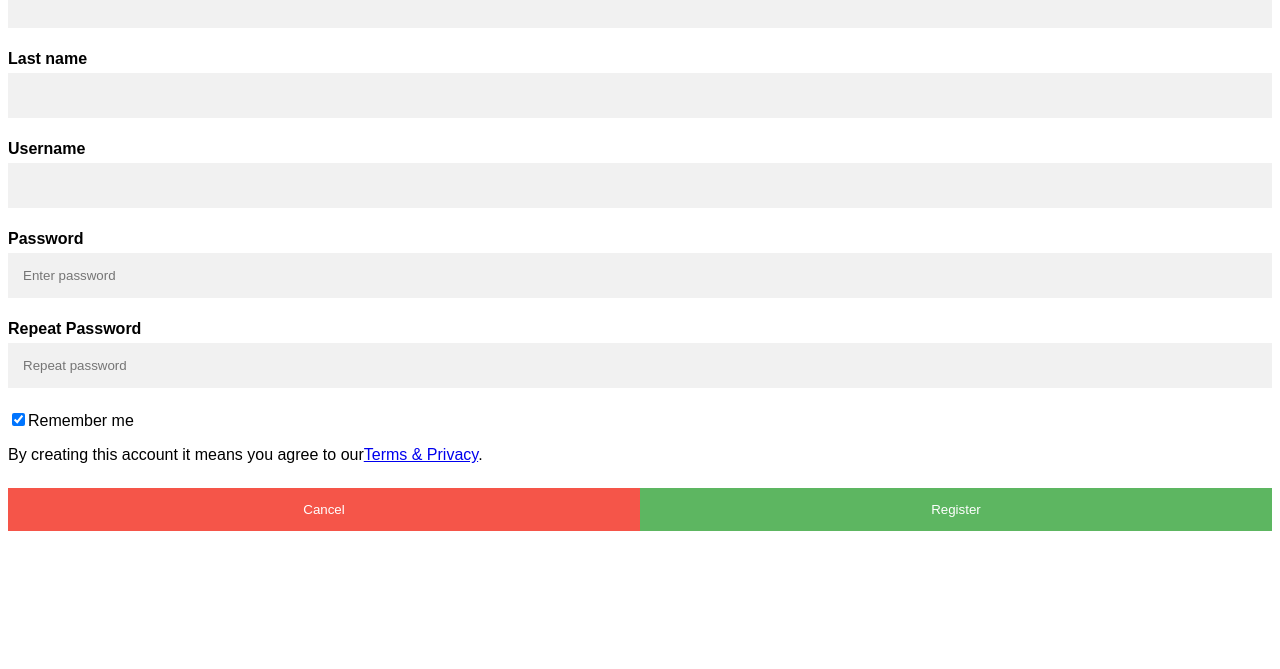
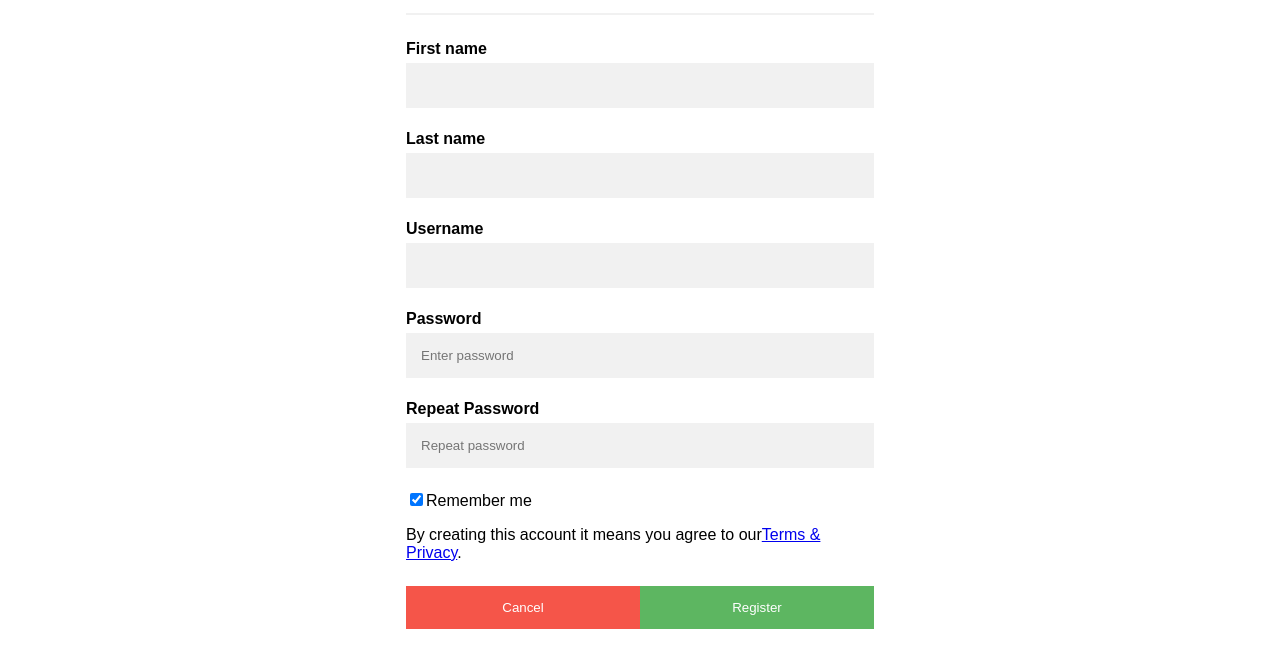
Before and after one commit to alovega/Maintenance-tracker, a plain HTML site: page maintenance/templates/register.html in a window 1280 px wide. Shown: the part 167-836 px from the top of the page. Before the commit the page ends 800 px from the top, so only its background shows below. Drawn offline with Linux system fonts and the light colour scheme; files whose address does not match are found by name.

Commit message:
[#157769326]fixes padding

```diff
--- a/maintenance/static/style.css
+++ b/maintenance/static/style.css
@@ -1,5 +1,6 @@
 body{
   font-family: Arial, Helvetica, sans-serif;
+  padding-top: 0px;
 }
 *{box-sizing: border-box}
 input[name=name],input[name=username],input[type=password]{
--- a/maintenance/templates/register.html
+++ b/maintenance/templates/register.html
@@ -4,9 +4,8 @@
 <link rel="stylesheet" href="C:\Users\alovega\Maintenance-tracker\maintenance\static\style.css">
 </head>
 <body>
-  <div class="wrap">
   <form method="post">
-  <div class="container">
+  <div class="input">
   <h1>Register</h1>
   <p>please fill this form to create an account</p>
   <hr>
```
